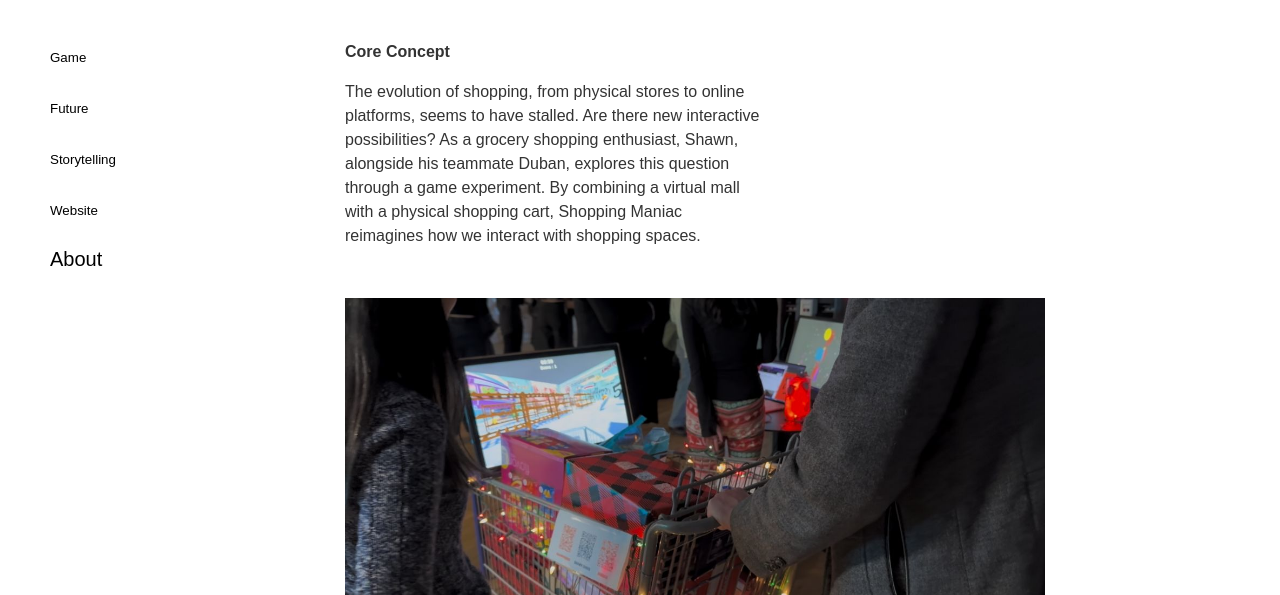
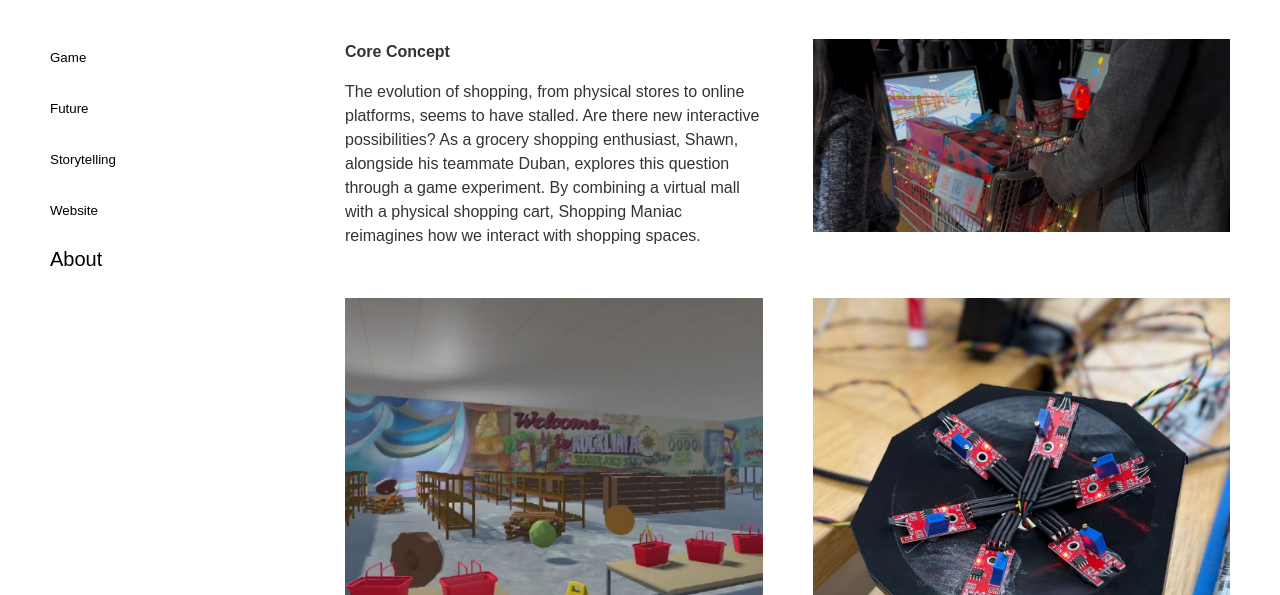
Before and after one commit to shawnnn-zyx/PersonalWebsite, a plain HTML site: page project2.html in a window 1280 px wide. Shown: the part 106-701 px from the top of the page. Drawn offline with nearby package versions, Linux system fonts and the light colour scheme; a web font is replaced by a local one.

Commit message:
Update project.css

```diff
--- a/css/project.css
+++ b/css/project.css
@@ -36,19 +36,6 @@
     object-fit: cover;
 }
 
-/* Large Project Origin Styling */
-.project-large {
-    grid-column: span 2; /* 跨越兩列 */
-    justify-self: center; /* 水平置中 */
-}
-
-.project-large img {
-    width: 700px; /* 固定寬度 */
-    max-width: 100%; /* 確保不超出容器 */
-    height: auto; /* 保持比例 */
-    object-fit: cover; /* 確保圖片比例 */
-}
-
 .project-origin h2 {
     font-size: 16px;
     font-weight: bold;
@@ -66,8 +53,4 @@
     .content-project-page {
         grid-template-columns: 1fr; /* Single-column layout on smaller screens */
     }
-
-    .project-large img {
-        width: 100%; /* 在小螢幕上寬度占滿 */
-    }
 }
```
